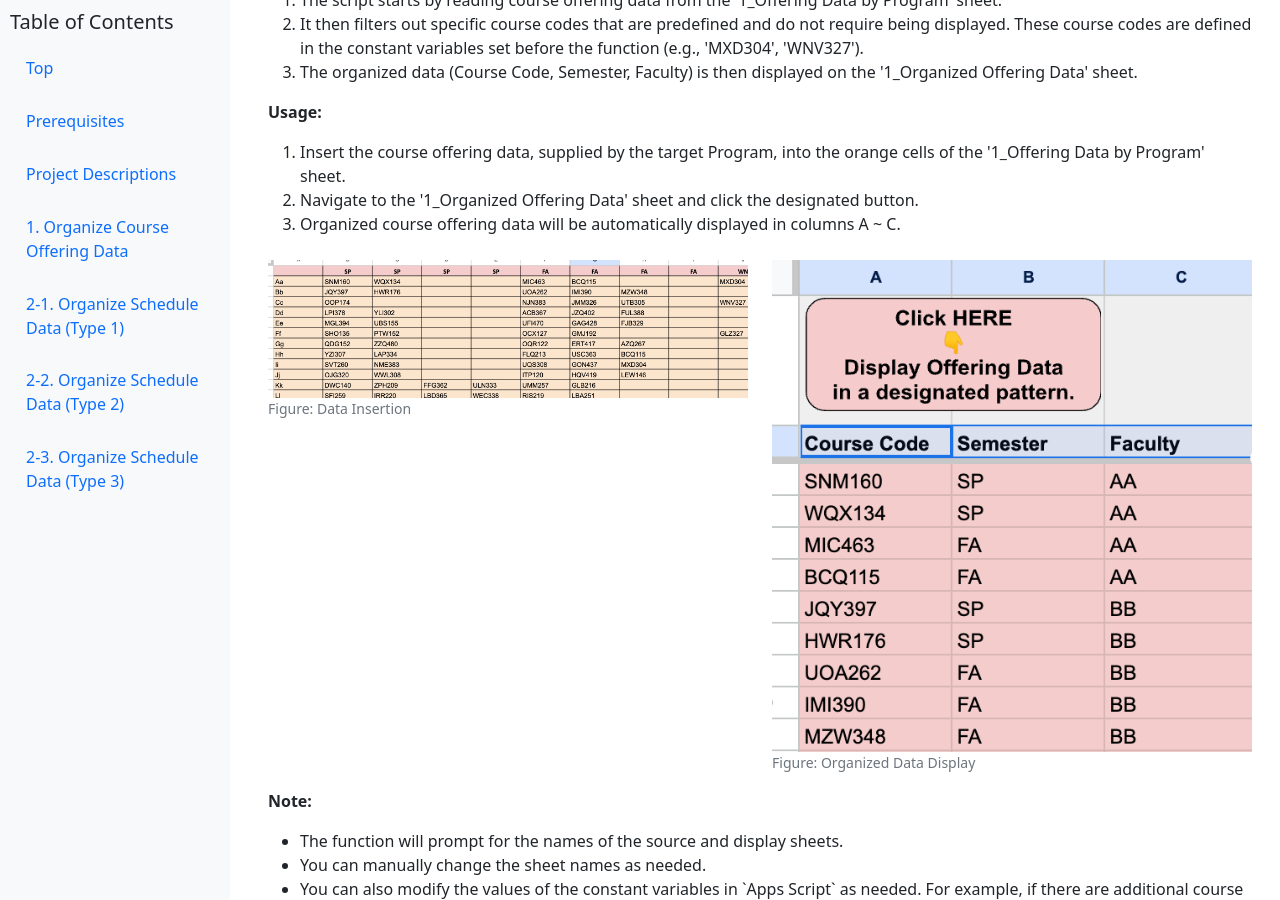
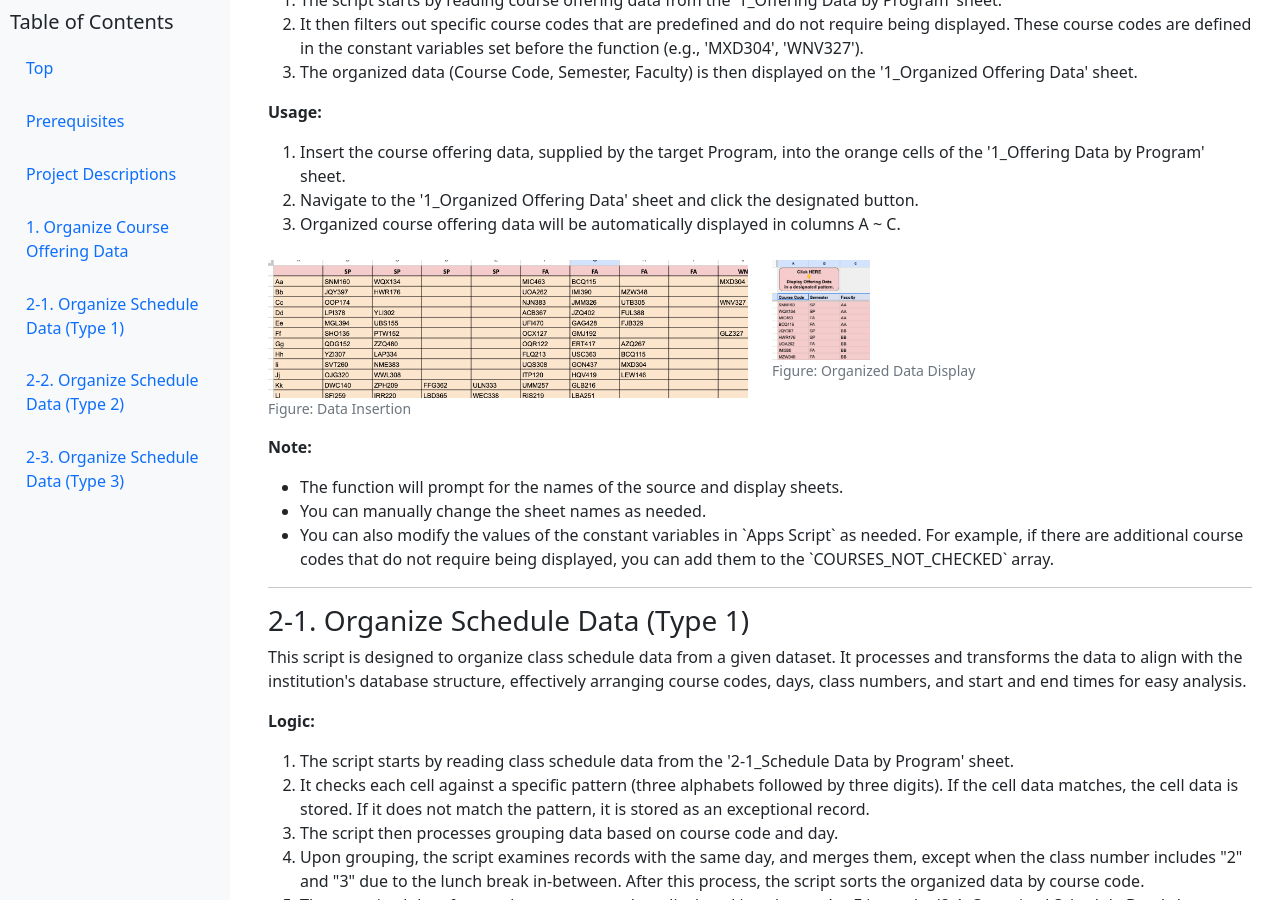
Before and after one commit to tsato21/organize-course-data, a Jekyll site: the page built from docs/index.html, in a window 1280 px wide and 900 px high, scrolled down 795 px. Built offline with Jekyll 4.4.1, drawn with Linux system fonts in a browser that asks for light colours.

Commit message:
Update index.html

```diff
--- a/docs/index.html
+++ b/docs/index.html
@@ -54,7 +54,7 @@
             </div>
             <div class="col-md-6">
               <figure>
-                <img src="assets/images/1_Organized Offering Data.png" alt="Organized Data Display" class="img-fluid image-caption" height="100">
+                <img src="assets/images/1_Organized Offering Data.png" alt="Organized Data Display" class="image-caption" width="auto" height="100">
                 <figcaption class="figure-caption">Figure: Organized Data Display</figcaption>
               </figure>
             </div>
@@ -104,7 +104,7 @@
             </div>
             <div class="col-md-6">
               <figure>
-                <img src="assets/images/2-1_Organized Schedule Data.png" alt="Organized Data Display" class="img-fluid image-caption" height="100">
+                <img src="assets/images/2-1_Organized Schedule Data.png" alt="Organized Data Display" class="image-caption" width="auto" height="100">
                 <figcaption class="figure-caption">Figure: Organized Data Display</figcaption>
               </figure>
             </div>
@@ -153,7 +153,7 @@
             </div>
             <div class="col-md-6">
               <figure>
-                <img src="assets/images/2-2_Organized Schedule Data.png" alt="Organized Data Display" class="img-fluid image-caption" height="100">
+                <img src="assets/images/2-2_Organized Schedule Data.png" alt="Organized Data Display" class="image-caption" width="auto" height="100">
                 <figcaption class="figure-caption">Figure: Organized Data Display</figcaption>
               </figure>
             </div>
```
